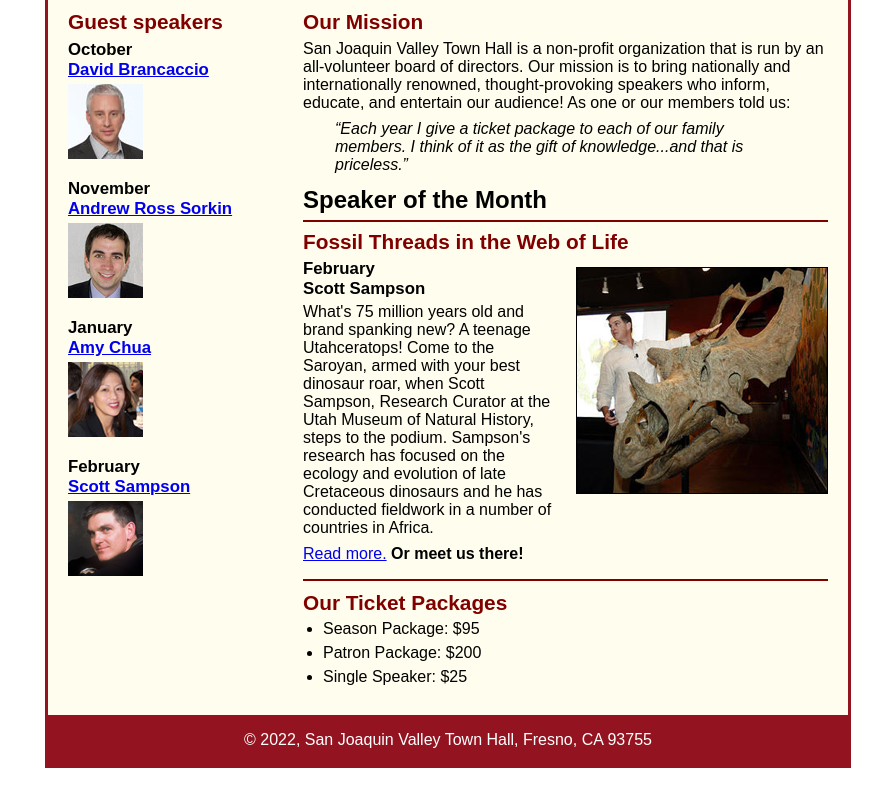
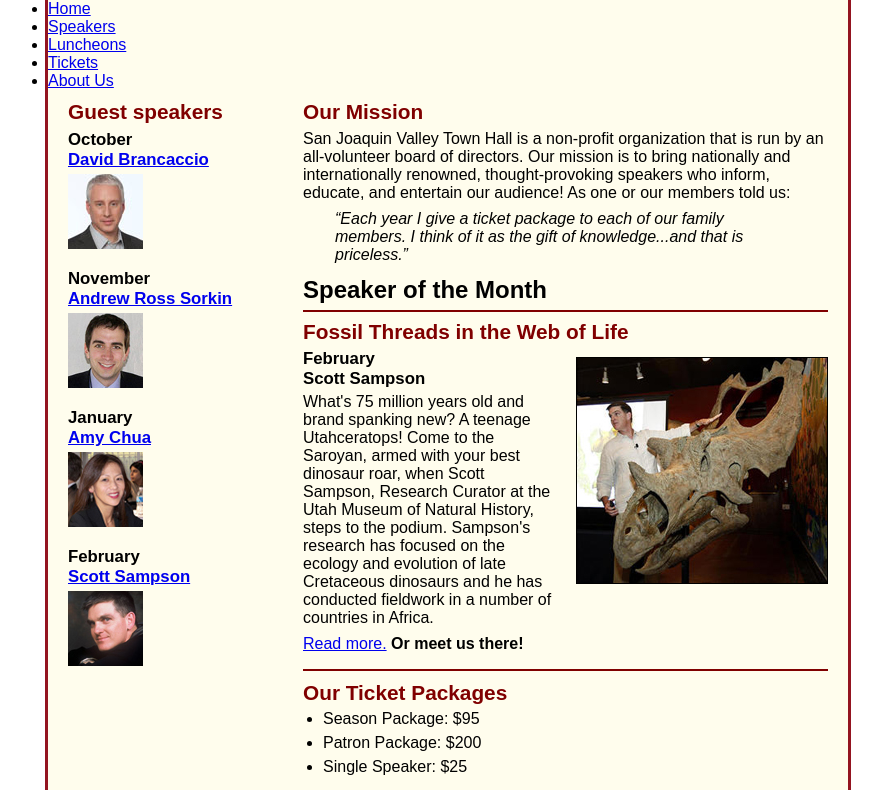
Before and after one commit to cn268/A09, a plain HTML site: page c7_index.html in a window 1280 px wide. Shown: the part 123-913 px from the top of the page, without its empty margins (192-1074 px from the left). Before the commit the page ends 891 px from the top, so only its background shows below. Drawn offline with Linux system fonts and the light colour scheme.

Commit message:
Update c7_index.html

```diff
--- a/c7_index.html
+++ b/c7_index.html
@@ -14,6 +14,15 @@
 		<h2>San Joaquin Valley Town Hall</h2>
 		<h3>Celebrating our <span class="shadow">75<sup>th</sup></span> Year</h3>
 	</header>
+	<nav_menu id:"nav_menu">
+		<ul>
+			<li><a href="c7_index.html" class="current">Home</a></li>
+			<li><a href="speakers.html">Speakers</a></li>
+			<li><a href="luncheons.html">Luncheons</a></li>
+			<li><a href="tickets.html">Tickets</a></li>
+			<li><a href="about_us.html">About Us</a></li>
+		</ul>
+	</nav_menu>
 	<main>
 		<section>
 			<h2>Our Mission</h2>
```
